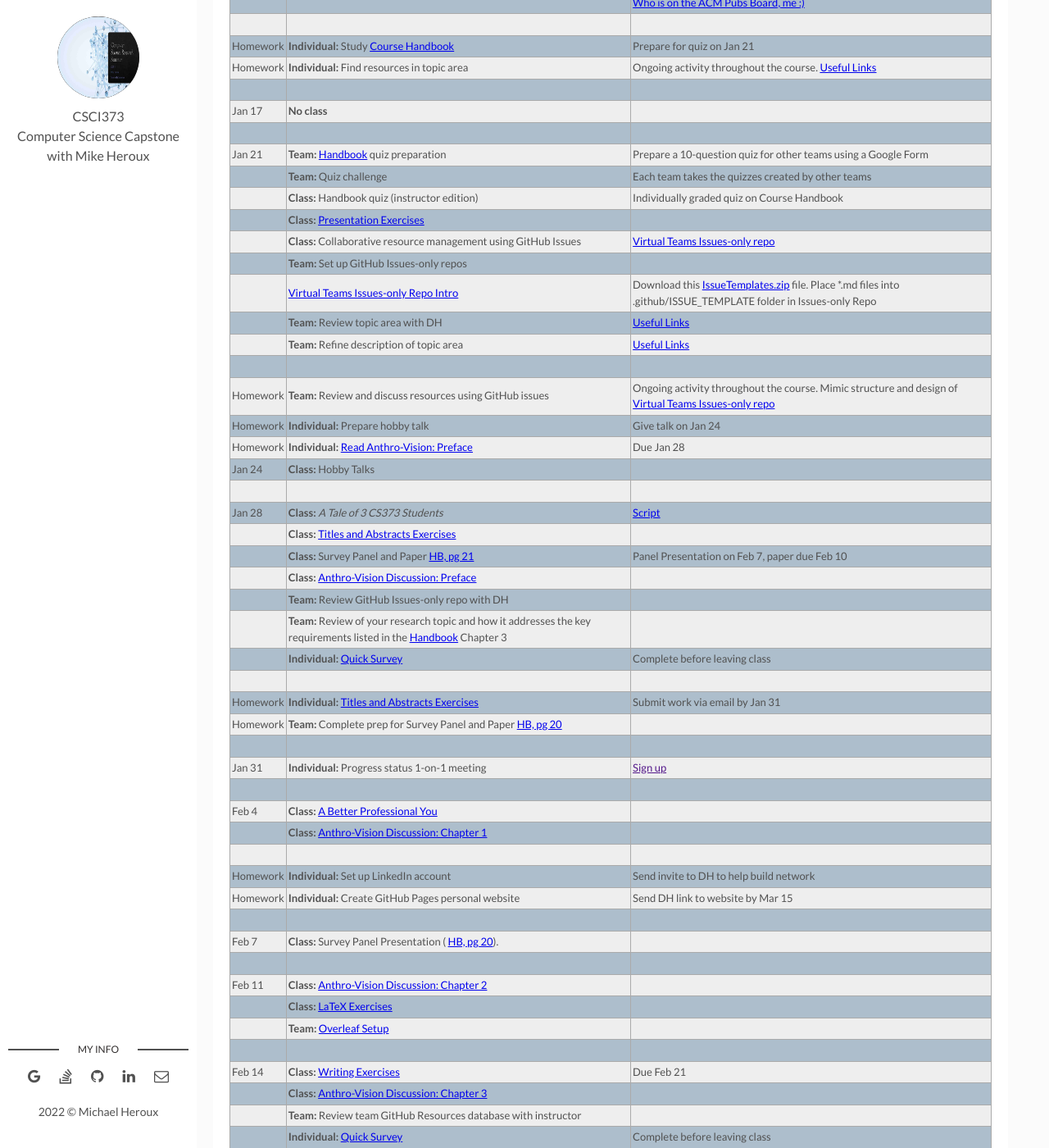
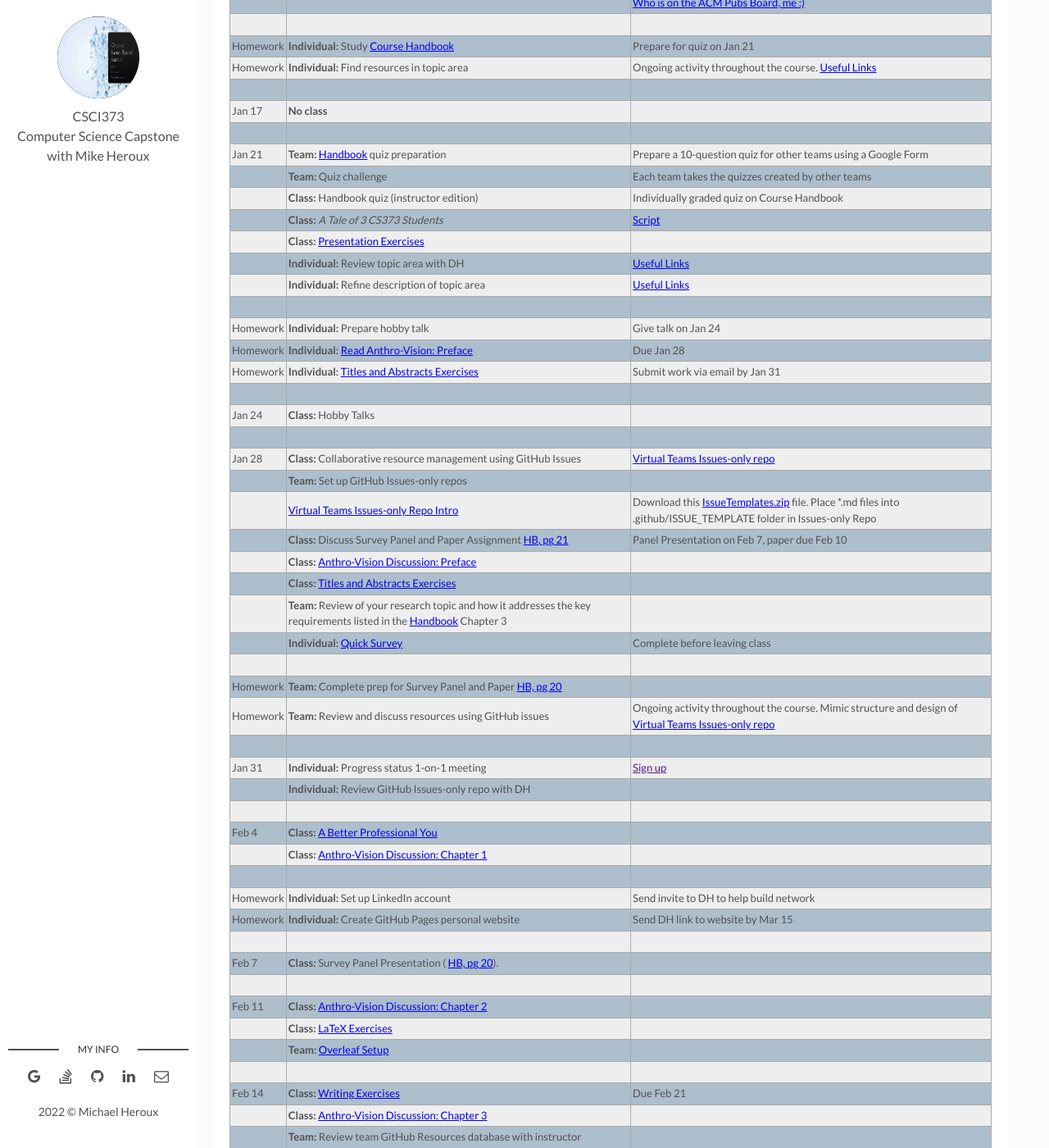
Before and after one commit to maherou/Teaching, a Jekyll site: the page built from files/CS373/2022-Spring-Class-Meeting-Schedule.md, in a window 1280 px wide and 1400 px high, scrolled down 580 px. Shown: the whole window at 82% size. Built offline with Jekyll 4.4.1, drawn with Linux system fonts in a browser that asks for light colours.

Commit message:
Update 2022-Spring-Class-Meeting-Schedule.md

```diff
--- a/files/CS373/2022-Spring-Class-Meeting-Schedule.md
+++ b/files/CS373/2022-Spring-Class-Meeting-Schedule.md
@@ -31,30 +31,31 @@ Remote Attendance Registration link: [https://csbsju.zoom.us/meeting/register/tJ
 | Jan 21| **Team:** [Handbook](../CSCI373CourseHandbookLatestEdition.pdf) quiz preparation | Prepare a 10-question quiz for other teams using a Google Form  |
 | | **Team:** Quiz challenge| Each team takes the quizzes created by other teams |
 | | **Class:** Handbook quiz (instructor edition) | Individually graded quiz on Course Handbook |
+| | **Class:**  _A Tale of 3 CS373 Students_ | [Script](../ATaleOfThreeCS373Students.pdf) |
 | | **Class:** [Presentation Exercises](https://collegeville.github.io/Orator/PresentationsThatWork/) |   |
-| | **Class:** Collaborative resource management using GitHub Issues |[Virtual Teams Issues-only repo](https://github.com/Collegeville/VirtualTeams/issues) |
+| | **Individual:** Review topic area with DH | [Useful Links](https://maherou.github.io/Teaching/files/CS373/CS373-Links/)|
+| | **Individual:** Refine description of topic area |  [Useful Links](https://maherou.github.io/Teaching/files/CS373/CS373-Links/)|
+| | | |
+| Homework | **Individual:** Prepare hobby talk | Give talk on Jan 24 |
+| Homework | **Individual:** [Read Anthro-Vision: Preface](../Anthro-Vision) | Due Jan 28 |
+| Homework | **Individual:** [Titles and Abstracts Exercises](https://collegeville.github.io/Scribe/TitlesAndAbstractsThatWork/) | Submit work via email by Jan 31 |
+| | | |
+| Jan 24 | **Class:** Hobby Talks| |
+| | | |
+| Jan 28 | **Class:** Collaborative resource management using GitHub Issues |[Virtual Teams Issues-only repo](https://github.com/Collegeville/VirtualTeams/issues) |
 | | **Team:** Set up GitHub Issues-only repos| |
 | | [Virtual Teams Issues-only Repo Intro](https://github.com/Collegeville/VirtualTeams/issues)| Download this [IssueTemplates.zip](../IssueTemplates.zip) file.  Place *.md files into .github/ISSUE_TEMPLATE folder in Issues-only Repo|
-| | **Team:** Review topic area with DH | [Useful Links](https://maherou.github.io/Teaching/files/CS373/CS373-Links/)|
-| | **Team:** Refine description of topic area |  [Useful Links](https://maherou.github.io/Teaching/files/CS373/CS373-Links/)|
-| | | |
-| Homework | **Team:** Review and discuss resources using GitHub issues | Ongoing activity throughout the course.  Mimic structure and design of [Virtual Teams Issues-only repo](https://github.com/Collegeville/VirtualTeams/issues) |
-| Homework | **Individual:** Prepare hobby talk | Give talk on Jan 24 |
-| Homework | **Individual:** [Read Anthro-Vision: Preface](../Anthro-Vision) | Due Jan 28 |
-| Jan 24 | **Class:** Hobby Talks| |
-| | | |
-| Jan 28 | **Class:**  _A Tale of 3 CS373 Students_ | [Script](../ATaleOfThreeCS373Students.pdf) |
+| | **Class:** Discuss Survey Panel and Paper Assignment [HB, pg 21](../CSCI373CourseHandbookLatestEdition.pdf) | Panel Presentation on Feb 7, paper due Feb 10 |
+| | **Class:** [Anthro-Vision Discussion: Preface](../Anthro-Vision)  |   |
 | | **Class:** [Titles and Abstracts Exercises](https://collegeville.github.io/Scribe/TitlesAndAbstractsThatWork/) | |
-| | **Class:** Survey Panel and Paper [HB, pg 21](../CSCI373CourseHandbookLatestEdition.pdf) | Panel Presentation on Feb 7, paper due Feb 10 |
-| | **Class:** [Anthro-Vision Discussion: Preface](../Anthro-Vision)  |   |
-| | **Team:** Review GitHub Issues-only repo with DH| |
 | | **Team:** Review of your research topic and how it addresses the key requirements listed in the [Handbook](../CSCI373CourseHandbookLatestEdition.pdf) Chapter 3| |
 | | **Individual:** [Quick Survey](https://forms.gle/v77ztSXy42bzjfKF8) | Complete before leaving class |
 | | | |
-| Homework | **Individual:** [Titles and Abstracts Exercises](https://collegeville.github.io/Scribe/TitlesAndAbstractsThatWork/) | Submit work via email by Jan 31 |
 | Homework | **Team:** Complete prep for Survey Panel and Paper [HB, pg 20](../CSCI373CourseHandbookLatestEdition.pdf) | |
+| Homework | **Team:** Review and discuss resources using GitHub issues | Ongoing activity throughout the course.  Mimic structure and design of [Virtual Teams Issues-only repo](https://github.com/Collegeville/VirtualTeams/issues) |
 | | | |
-| Jan 31 | **Individual:** Progress status 1-on-1  meeting | [Sign up]()
+| Jan 31 | **Individual:** Progress status 1-on-1 meeting | [Sign up]()
+| | **Individual:** Review GitHub Issues-only repo with DH| |
 | | | |
 | Feb 4 | **Class:** [A Better Professional You](./BetterYou.pdf) | |
 | | **Class:** [Anthro-Vision Discussion: Chapter 1](../Anthro-Vision)  |   |
```
